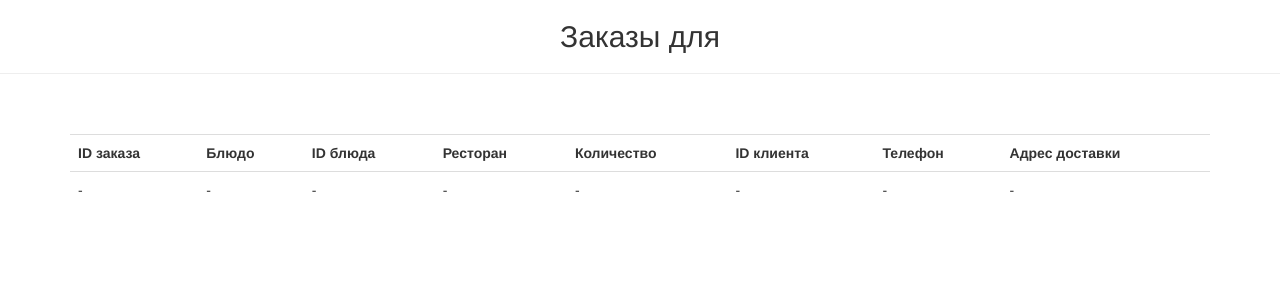
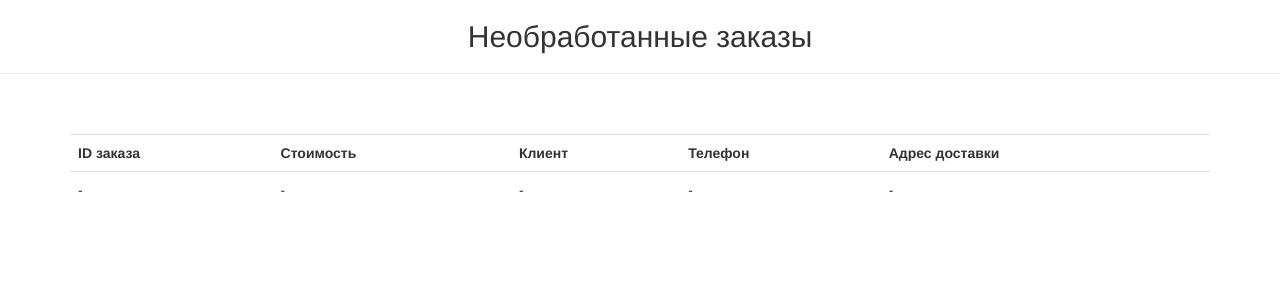
Before and after one commit to Stranix/star-burger, a Django app: template restaurateur/templates/order_items.html in a window 1280 px wide. Shown: the part 52-352 px from the top of the page. Run offline with Django 3.2, Linux system fonts and the light colour scheme; the template is opened without the code that fills it: most values are stand-ins (such as "Sample title", 1, 10 or a date in 2020); some libraries are stand-ins or nearby versions.

Commit message:
minor fix to restaurateur UI

```diff
--- a/restaurateur/templates/order_items.html
+++ b/restaurateur/templates/order_items.html
@@ -1,10 +1,10 @@
 {% extends 'base_restaurateur_page.html' %}
 
-{% block title %}Заказы | Star Burger{% endblock %}
+{% block title %}Необработанные заказы | Star Burger{% endblock %}
 
 {% block content %}
   <center>
-    <h2>Заказы для {{ request.user.username }}</h2>
+    <h2>Необработанные заказы</h2>
   </center>
 
   <hr/>
@@ -14,11 +14,8 @@
    <table class="table table-responsive">
     <tr>
       <th>ID заказа</th>
-      <th>Блюдо</th>
-      <th>ID блюда</th>
-      <th>Ресторан</th>
-      <th>Количество</th>
-      <th>ID клиента</th>
+      <th>Стоимость</th>
+      <th>Клиент</th>
       <th>Телефон</th>
       <th>Адрес доставки</th>
     </tr>
@@ -30,9 +27,6 @@
         <td>-</td>
         <td>-</td>
         <td>-</td>
-        <td>-</td>
-        <td>-</td>
-        <td>-</td>
       </tr>
     {% endfor %}
    </table>
--- a/restaurateur/urls.py
+++ b/restaurateur/urls.py
@@ -15,7 +15,7 @@ urlpatterns = [
     path('restaurants/', view_restaurants, name="RestaurantView"),
 
     # TODO заглушка для нереализованного функционала
-    path('orders/', render, kwargs={
+    path('orders/new/', render, kwargs={
         'template_name': 'order_items.html',
     }, name="OrderListView"),
 
```
